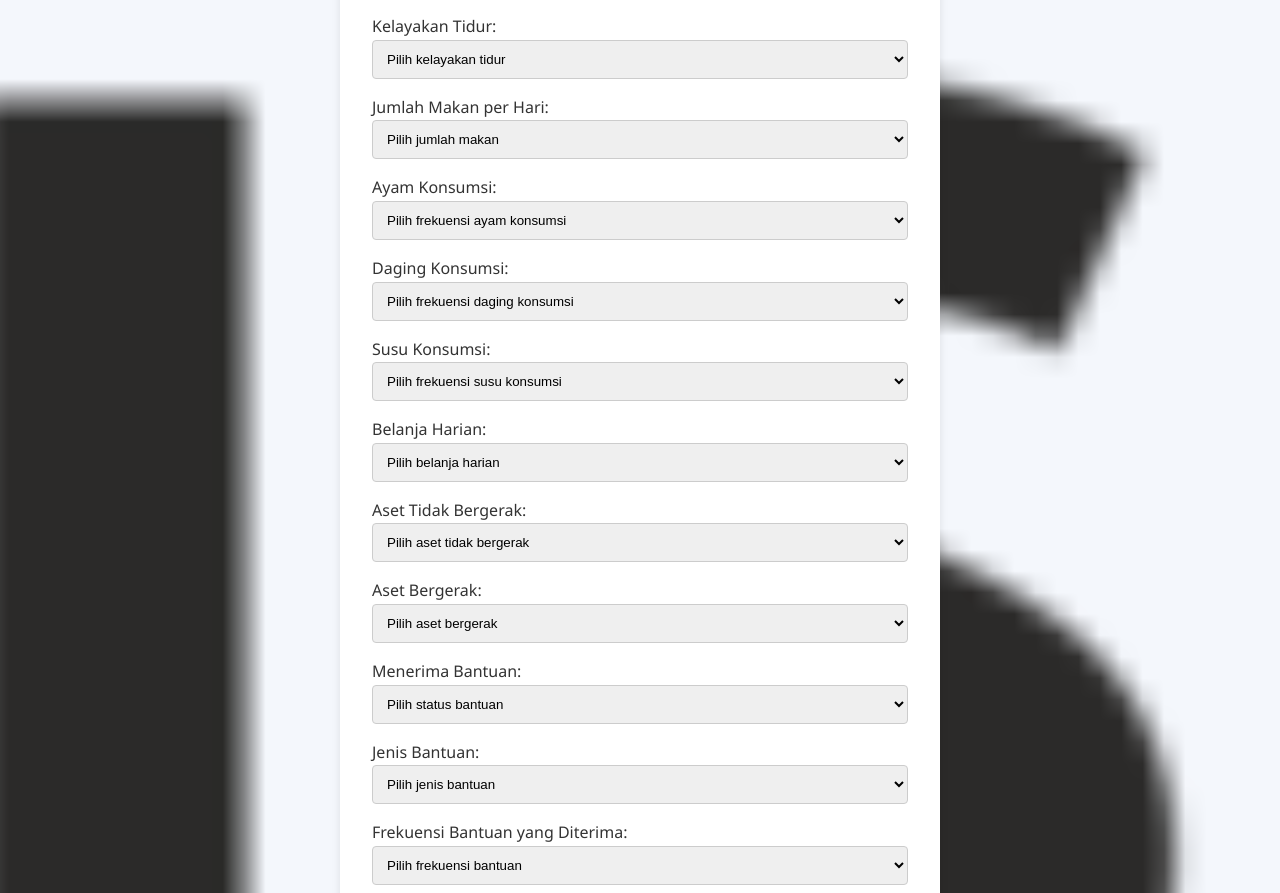
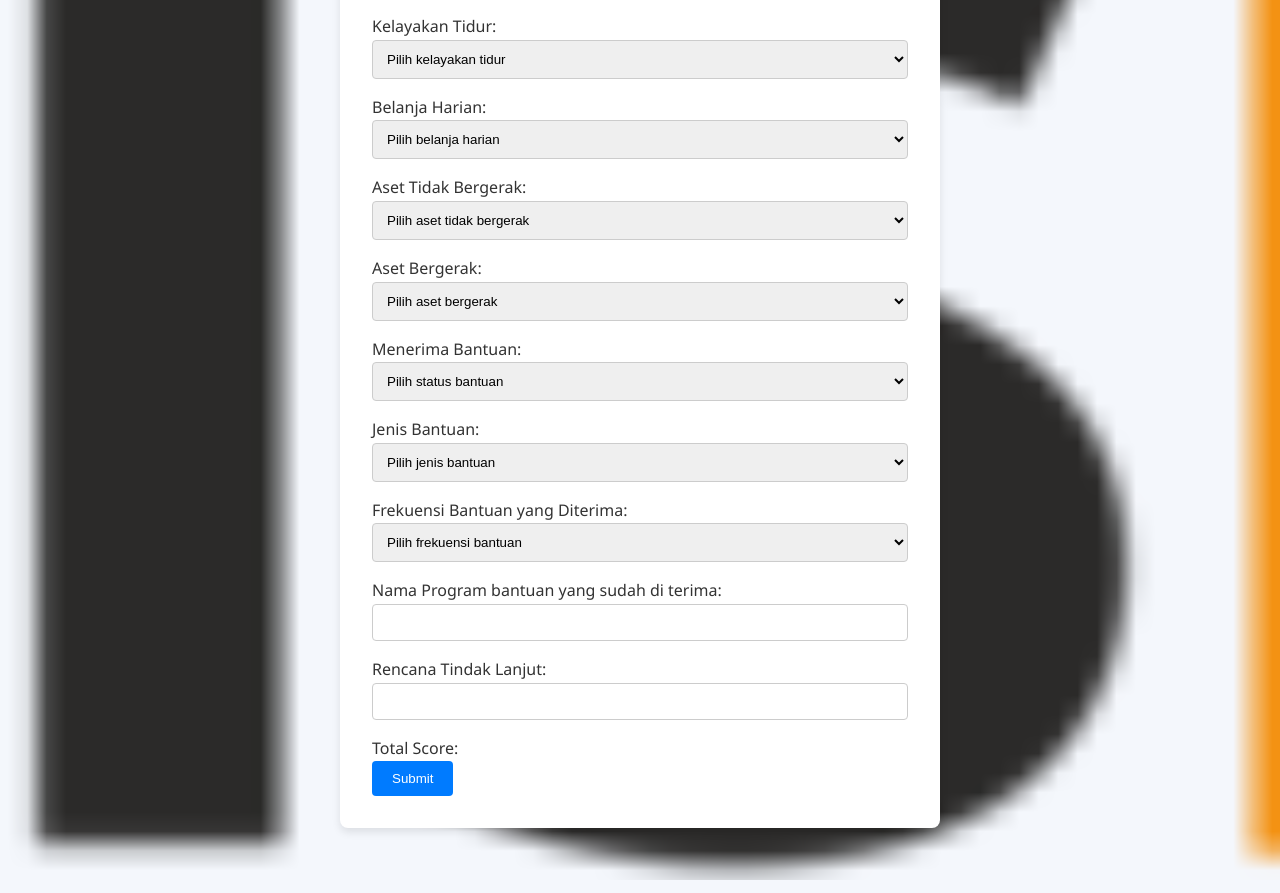
Before and after one commit to DhimasAdityaP/lazismu_mustahik, a React (Create React App) app: page / in a window 1280 px wide. Shown: the part 2349-3242 px from the top of the page. Built offline with nearby package versions, Linux system fonts and the light colour scheme.

Commit message:
hapus coloumn susu,daging,dan makan perhari

```diff
--- a/src/App.js
+++ b/src/App.js
@@ -30,10 +30,6 @@ const App = () => {
         penerangan: '',
         listrik_terpasang: '',
         kelayakan_tidur: '',
-        jumlah_makan_perhari: 0,
-        ayam_konsumsi: '',
-        daging_konsumsi: '',
-        susu_konsumsi: '',
         belanja_harian: 0,
         aset_tidak_bergerak: '',
         aset_bergerak: '',
@@ -273,43 +269,6 @@ const App = () => {
             case 'tikar/karpet': totalScore += 5; break;
             default: break;
         }
-
-        // 24. Jumlah Makan Perhari
-        if (formData.jumlah_makan_perhari === 1) {
-            totalScore += 5;
-        } else if (formData.jumlah_makan_perhari === 2) {
-            totalScore += 3;
-        } else {
-            totalScore += 1;
-        }
-
-        // 25. Ayam Konsumsi
-        if (formData.ayam_konsumsi === 'tidak pernah') {
-            totalScore += 5;
-        } else if (formData.ayam_konsumsi === '1 kali/pekan') {
-            totalScore += 4;
-        } else {
-            totalScore += 2;
-        }
-
-        // 26. Daging Konsumsi
-        if (formData.daging_konsumsi === 'tidak pernah') {
-            totalScore += 5;
-        } else if (formData.daging_konsumsi === '1 kali/pekan') {
-            totalScore += 4;
-        } else {
-            totalScore += 2;
-        }
-
-        // 27. Susu Konsumsi
-        if (formData.susu_konsumsi === 'tidak pernah') {
-            totalScore += 5;
-        } else if (formData.susu_konsumsi === '1 kali/pekan') {
-            totalScore += 4;
-        } else {
-            totalScore += 2;
-        }
-
         // 28. Belanja Harian
         if (formData.belanja_harian > 100000) {
             totalScore += 1;
@@ -464,10 +423,6 @@ const App = () => {
                     penerangan: '',
                     listrik_terpasang: '',
                     kelayakan_tidur: '',
-                    jumlah_makan_perhari: 0,
-                    ayam_konsumsi: '',
-                    daging_konsumsi: '',
-                    susu_konsumsi: '',
                     belanja_harian: 0,
                     aset_tidak_bergerak: '',
                     aset_bergerak: '',
@@ -710,43 +665,6 @@ const App = () => {
                 <option value="matras">Kasur Kapuk</option>
                 <option value="lantai">Tikar/karpet</option>
             </select>
-
-            <label>Jumlah Makan per Hari:</label>
-            <select name="jumlah_makan_perhari" onChange={handleChange} required>
-                <option value="">Pilih jumlah makan</option>
-                <option value="1">1</option>
-                <option value="2">2</option>
-                <option value="3">3</option>
-                <option value="4">4</option>
-            </select>
-
-            <label>Ayam Konsumsi:</label>
-            <select name="ayam_konsumsi" onChange={handleChange} required>
-                <option value="">Pilih frekuensi ayam konsumsi</option>
-                <option value="tidak pernah">Tidak Pernah</option>
-                <option value="sebulan sekali">Sebulan Sekali</option>
-                <option value="seminggu sekali">Seminggu Sekali</option>
-                <option value="setiap hari">Setiap Hari</option>
-            </select>
-
-            <label>Daging Konsumsi:</label>
-            <select name="daging_konsumsi" onChange={handleChange} required>
-                <option value="">Pilih frekuensi daging konsumsi</option>
-                <option value="tidak pernah">Tidak Pernah</option>
-                <option value="sebulan sekali">Sebulan Sekali</option>
-                <option value="seminggu sekali">Seminggu Sekali</option>
-                <option value="setiap hari">Setiap Hari</option>
-            </select>
-
-            <label>Susu Konsumsi:</label>
-            <select name="susu_konsumsi" onChange={handleChange} required>
-                <option value="">Pilih frekuensi susu konsumsi</option>
-                <option value="tidak pernah">Tidak Pernah</option>
-                <option value="sebulan sekali">Sebulan Sekali</option>
-                <option value="seminggu sekali">Seminggu Sekali</option>
-                <option value="setiap hari">Setiap Hari</option>
-            </select>
-
             <label>Belanja Harian:</label>
             <select name="belanja_harian" onChange={handleChange} required>
                 <option value="">Pilih belanja harian</option>
```
